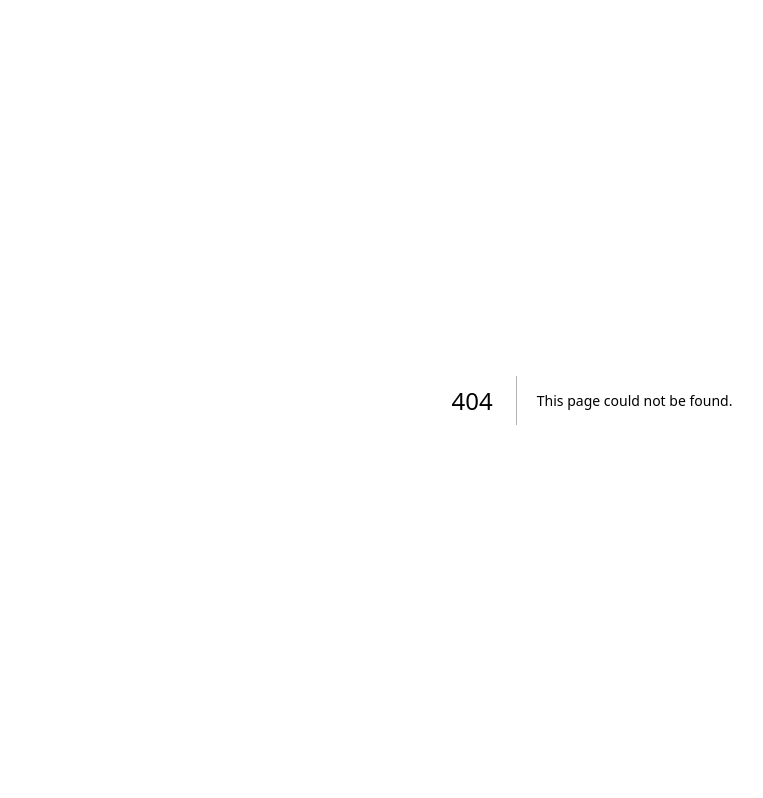
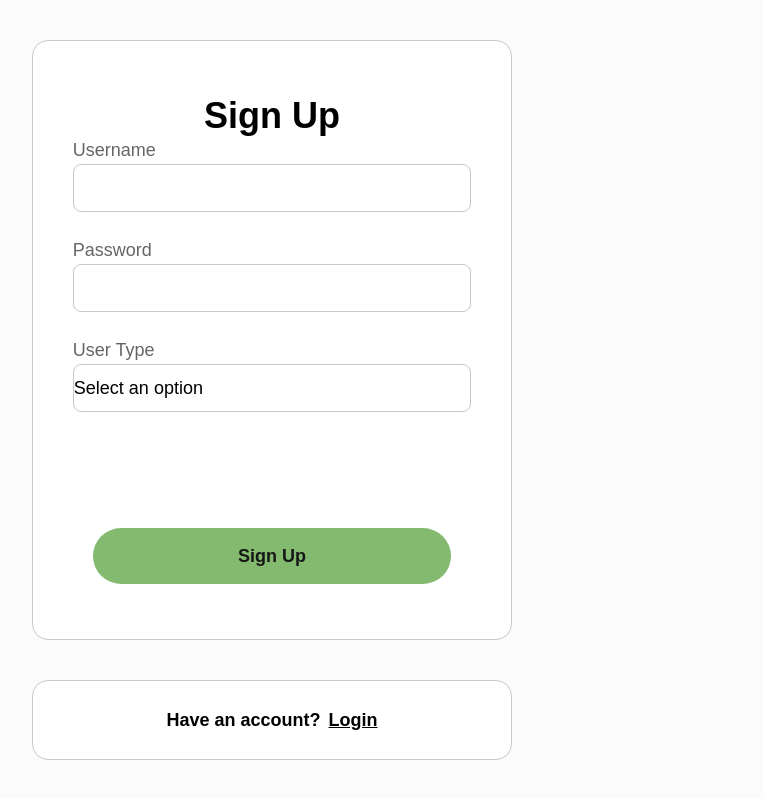
Before and after one commit to jdlu04/csc322, a Next.js app in the folder frontend/: page /signup in a window 1280 px wide. Before the commit this address had no page. Shown: the top 798 px of the page, without its empty margins (48-811 px from the left). Built offline with nearby package versions, Linux system fonts and the light colour scheme.

Commit message:
signup UI

```diff
--- /dev/null
+++ b/frontend/app/signup/layout.js
@@ -0,0 +1,9 @@
+import Link from "next/link";
+
+export default function SignupLayout({ children }) {
+  return (
+    <div className="bg-greyBG w-screen h-screen">
+      <main className="h-screen w-1/2 px-20 py-10">{children}</main>
+    </div>
+  );
+}
--- /dev/null
+++ b/frontend/app/signup/page.js
@@ -0,0 +1,48 @@
+"use client";
+import Link from "next/link";
+import React from "react";
+import { useRouter } from "next/navigation";
+import Dropdown from "@/components/Dropdown";
+
+export default function page() {
+  const items = ["Free User", "Paid User", "Super User"];
+  const router = useRouter();
+
+  const handleClick = () => {
+    router.push("/paid");
+  };
+
+  return (
+    <div className="h-screen">
+      <div className="h-3/4 border rounded-2xl bg-white border-boxBorder text-lg flex flex-col items-center justify-center w-full">
+        <h1 className="text-4xl font-semibold text-black">Sign Up</h1>
+        <div className="h-20 w-5/6">
+          <p className="text-textGrey">Username</p>
+          <input className="border rounded-lg h-12 w-full border-boxBorder"></input>
+        </div>
+        <div className="h-20 w-5/6 my-5">
+          <p className="text-textGrey">Password</p>
+          <input className="border rounded-lg h-12 w-full border-boxBorder"></input>
+        </div>
+        <div className="h-48 w-5/6">
+          <p className="text-textGrey">User Type</p>
+          <Dropdown options={items}></Dropdown>
+        </div>
+        <button
+          className="bg-accentGreen w-3/4 h-14 rounded-4xl"
+          onClick={handleClick}
+        >
+          <p className="font-semibold">Sign Up</p>
+        </button>
+      </div>
+      <div className="border my-10 rounded-2xl bg-white border-boxBorder text-lg flex items-center justify-center w-full h-20">
+        <div className="text-black flex items-center space-x-2 text-lg font-semibold">
+          <p>Have an account?</p>
+          <Link href="/login" className="underline">
+            Login
+          </Link>
+        </div>
+      </div>
+    </div>
+  );
+}
--- /dev/null
+++ b/frontend/components/Dropdown.jsx
@@ -0,0 +1,38 @@
+import React, { useState } from "react";
+
+function Dropdown({ options, onSelect }) {
+  const [isOpen, setIsOpen] = useState(false);
+  const [selectedValue, setSelectedValue] = useState(null);
+
+  const toggleDropdown = () => {
+    setIsOpen(!isOpen);
+  };
+
+  const handleOptionClick = (option) => {
+    setSelectedValue(option);
+    //onSelect(option);
+    setIsOpen(false);
+  };
+
+  return (
+    <div className="text-black w-full">
+      <button
+        onClick={toggleDropdown}
+        className="border rounded-lg h-12 w-full border-boxBorder text-left"
+      >
+        {selectedValue || "Select an option"}
+      </button>
+      {isOpen && (
+        <ul className="border-l border-r border-boxBorder rounded">
+          {options.map((option) => (
+            <li className="border-b border-boxBorder"key={option} onClick={() => handleOptionClick(option)}>
+              {option}
+            </li>
+          ))}
+        </ul>
+      )}
+    </div>
+  );
+}
+
+export default Dropdown;
```
